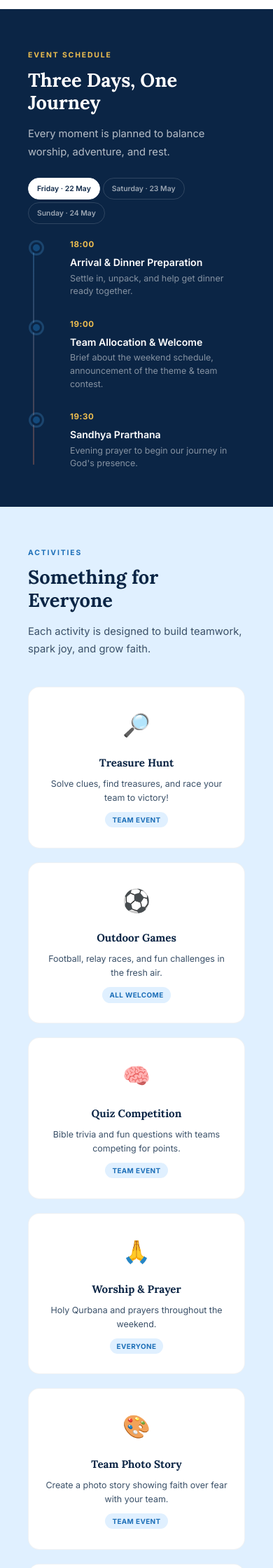
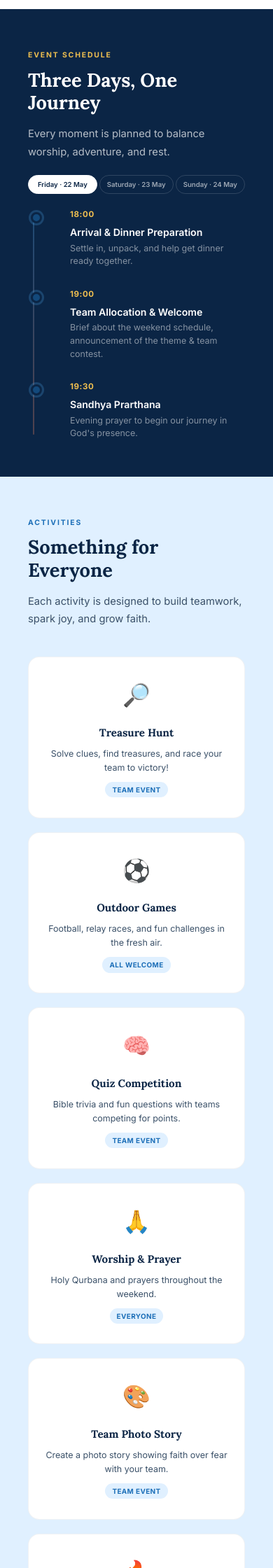
Before and after one commit to stmaryschurchnorway/stmaryschurchnorway.github.io, a Jekyll site: the page built from summer-trip-2026.md, in a window 390 px wide. Shown: the part 1849-4089 px from the top of the page at 70% size. Built offline with Jekyll 4.4.1, drawn with Linux system fonts in a browser that asks for light colours.

Commit message:
fix: make schedule day tabs fit on single line on mobile
- Set flex-wrap: nowrap on schedule-days container
- Add flex: 1 to day tabs to share available space equally
- Reduce padding to 7px 10px and font-size to 0.6rem
- Add white-space: nowrap to prevent text wrapping
- Reduce gap to 3px

Co-Authored-By: Claude Opus 4.6 <noreply@anthropic.com>

```diff
--- a/assets/css/summer-trip.css
+++ b/assets/css/summer-trip.css
@@ -1210,8 +1210,8 @@
   .st-btn { width: 100%; justify-content: center; max-width: 280px; }
   .st-nav a { padding: 10px 8px; font-size: 0.58rem; }
   .st-nav-inner { padding: 0 10px; }
-  .st-schedule-days { gap: 4px; margin: 24px 0 20px; }
-  .st-day-tab { padding: 8px 12px; font-size: 0.65rem; }
+  .st-schedule-days { gap: 3px; margin: 20px 0 20px; flex-wrap: nowrap; }
+  .st-day-tab { padding: 7px 10px; font-size: 0.6rem; white-space: nowrap; flex: 1; }
   .st-props-grid { grid-template-columns: 1fr; }
   .st-ideas-grid { grid-template-columns: 1fr; }
   .st-scoring-grid { grid-template-columns: 1fr; }
```
